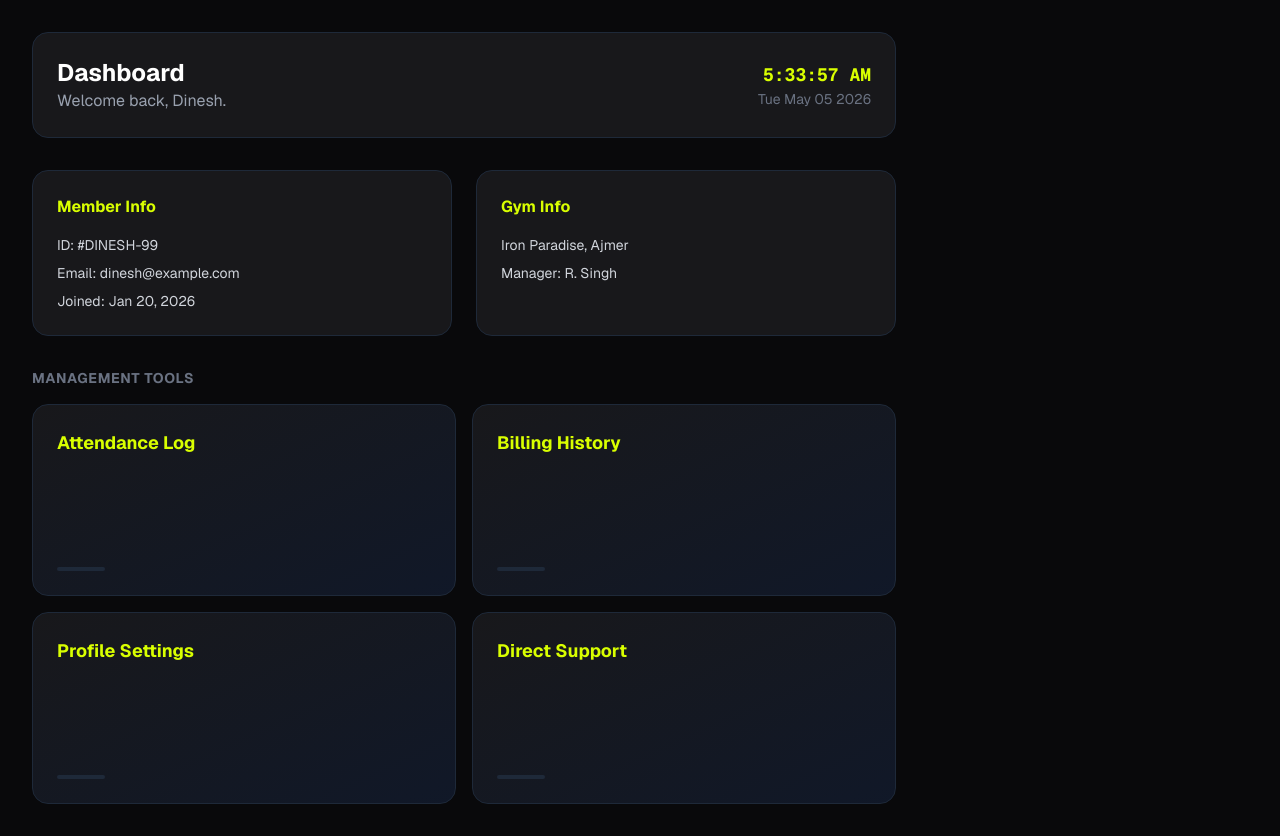
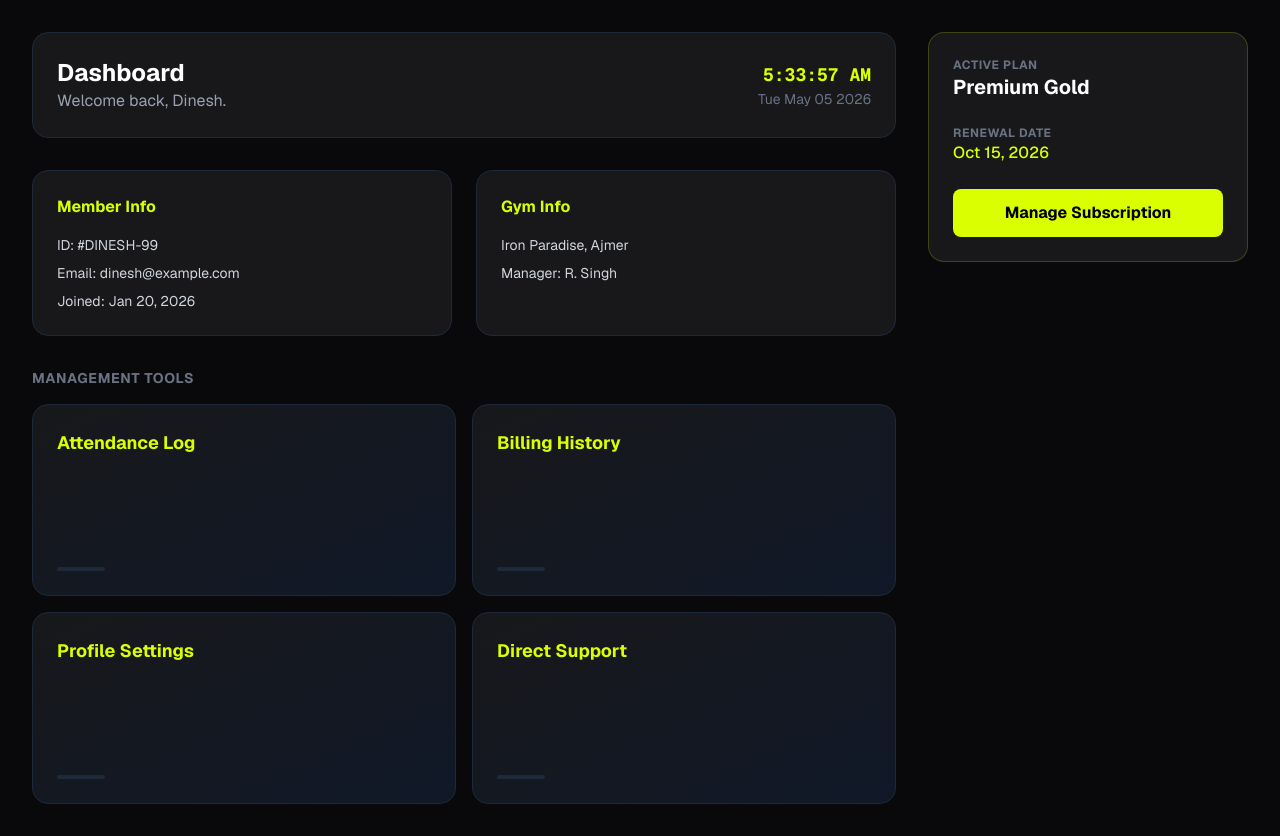
Before and after one commit to DeveloperDinesh24/fitpulse, a Next.js app: page /dashboard in a window 1280 px wide. Built offline with nearby package versions, Linux system fonts and the light colour scheme.

Commit message:
feat(dashboard): add plancard in sidebar

```diff
--- /dev/null
+++ b/src/components/dashboard/PlanCard.tsx
@@ -0,0 +1,21 @@
+export const PlanCard = () => {
+  return (
+    <section className='bg-card p-6 rounded-2xl border border-brand/20 flex flex-col gap-6'>
+      <div>
+        <p className='text-xs text-gray-500 uppercase font-bold tracking-wider'>
+          Active Plan
+        </p>
+        <h3 className='text-xl font-bold'>Premium Gold</h3>
+      </div>
+      <div>
+        <p className='text-xs text-gray-500 uppercase font-bold tracking-wider'>
+          Renewal Date
+        </p>
+        <p className='font-medium text-brand'>Oct 15, 2026</p>
+      </div>
+      <button className='bg-brand text-black font-bold w-full py-3 rounded-lg hover:opacity-90 transition-opacity cursor-pointer'>
+        Manage Subscription
+      </button>
+    </section>
+  )
+}
--- a/src/components/dashboard/SideBar.tsx
+++ b/src/components/dashboard/SideBar.tsx
@@ -1,7 +1,9 @@
+import { PlanCard } from './PlanCard'
+
 export const SideBar = () => {
   return (
     <div className='space-y-6 flex flex-col h-full'>
-
+      <PlanCard />
     </div>
   )
 }
```
